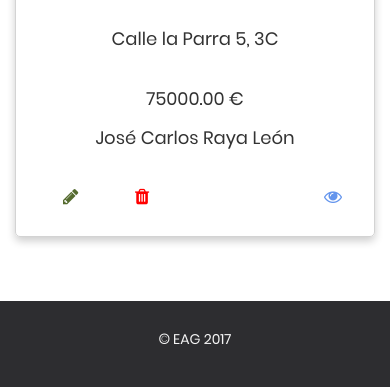
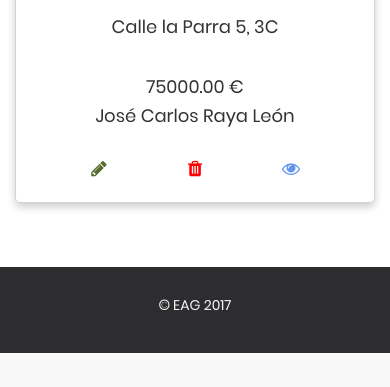
Before and after one commit to TheJosecraft/Inmobiliaria, a PHP site: page /inmuebles.php in a window 390 px wide. Shown: the part 942-1329 px from the top of the page. After the commit the page ends 1295 px from the top, so only its background shows below. Run offline with PHP 8.4, Linux system fonts and the light colour scheme; data comes from the database, SQL or seed files in the repository; some libraries are stand-ins or nearby versions.

Commit message:
Centrados botones

```diff
--- a/css/main.css
+++ b/css/main.css
@@ -222,11 +222,11 @@ img {
 }
 
 .legend .cita {
-    background-color: #3DA35D;
+    background-color: #FF8080;
 }
 
 .legend .actual{
-    background-color: #E30606;
+    background-color: #3DA35D;
 }
 
 .calendar {
@@ -237,7 +237,6 @@ img {
     overflow: hidden;
 }
 
-[class*="col-"] {
-    margin-bottom: -99999px;
-    padding-bottom: 99999px;
+.relleno{
+    padding-bottom: 38px;
 }
--- a/inmuebles.php
+++ b/inmuebles.php
@@ -222,26 +222,22 @@
 
                                             </div>
                                             <br>
-                                            <div class="row">
-                                                <div class="col-xs-6">
+                                            <div class="row center-block">
+                                                <div class="col-xs-12">
 
-                                                    <div class="col-xs-6"><span>
-                                                        <a class="btn btn-m" href="includes/forms/mod_inmueble.php?id=<?php echo $fila['id'] ?>">
+                                                    <div class="col-xs-4 text-center"><span>
+                                                        <a class="btn-m" href="includes/forms/mod_inmueble.php?id=<?php echo $fila['id'] ?>">
                                                         <span class="fa fa-pencil"></span></a>
                                                     </span>
                                                     </div>
-                                                    <div class="col-xs-6"><span class="pull-left">
-                                                        <a class="btn btn-r" href="includes/forms/del_inmueble.php?id=<?php echo $fila['id'] ?>">
+                                                    <div class="col-xs-4 text-center">
+                                                        <a class="btn-r" href="includes/forms/del_inmueble.php?id=<?php echo $fila['id'] ?>">
                                                         <span class="fa fa-trash"></span></a>
-                                                    </span>
                                                     </div>
-
-
-                                                </div>
-                                                <div class="col-xs-6">
-                                                    <span class="pull-right">
-                                                        <a class="btn btn-e" href="inmueble.php?id=<?php echo $fila['id'] ?>"><span class="fa fa-eye"></span></a>
-                                                    </span>
+                                                    <div class="col-xs-4 text-center">
+                                                            <a class="btn-e" href="inmueble.php?id=<?php echo $fila['id'] ?>">
+                                                            <span class="fa fa-eye"></span></a>
+                                                    </div>
                                                 </div>
                                             </div>
                                         </div>
```
